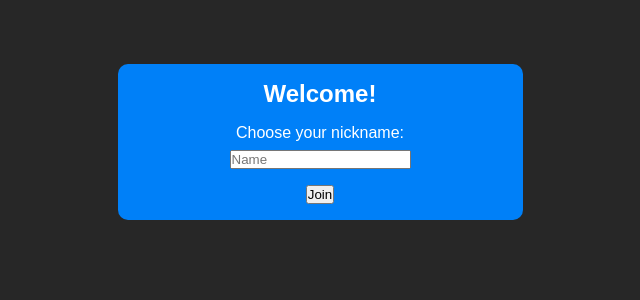
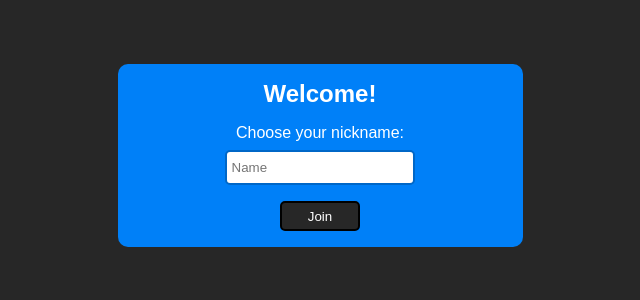
Before and after one commit to franciscochiarino/chat-app, a React (Create React App) app in the folder client/: page / in a window 1280 px wide. Shown: the top 300 px of the page, without its empty margins (320-960 px from the left). Built offline with nearby package versions, Linux system fonts and the light colour scheme; no server answers.

Commit message:
Ready to merge

```diff
--- a/client/src/components/input/Input.js
+++ b/client/src/components/input/Input.js
@@ -19,7 +19,12 @@ export default function Input({ text, setText, sendMessage }) {
         <form onSubmit={sendMessage} className="chat-form">
           <button type="button" className="emoji-btn" onClick={handleEmojiWindow}><Emoji emoji={{ id: 'grinning'}} size={20} /></button>
           {/* <input type="text" placeholder="Type a message..." value={text} onChange={(e) => setText(e.target.value)} /> */}
-          <TextareaAutosize className="textarea-autosize" style={{ minHeight: 20, maxHeight: 70, resize: 'none' }} placeholder="Type a message..." value={text} onChange={(e) => setText(e.target.value)} />
+          <TextareaAutosize className="textarea-autosize"
+            onKeyPress={e => e.key === 'Enter' ? sendMessage(e) : null}
+            style={{ minHeight: 20, maxHeight: 70, resize: 'none' }}
+            placeholder="Type a message..."
+            value={text}
+            onChange={(e) => setText(e.target.value)} />
           <button type="submit" onClick={() => setEmojiWindow(false)}>Send</button>
         </form>
       </div>
--- a/client/src/components/input/_input.scss
+++ b/client/src/components/input/_input.scss
@@ -22,6 +22,7 @@
     margin: 0 0.4rem;
     font-size: 0.9rem;
     padding: 0.5rem 0.3rem;
+    font-family: Arial;
   }
   .emoji-btn {
     width: 10%;
--- a/client/src/components/join/Join.js
+++ b/client/src/components/join/Join.js
@@ -4,6 +4,9 @@ export default function Join({setName}) {
   const [nameInput, setNameInput] = useState('');
 
   const handleSubmit = e => {
+    if (nameInput.length > 15) {
+      return alert(`Please pick a name that's shorter than 15 characters.`)
+    }
     e.preventDefault();
     setName(nameInput);
     sessionStorage.setItem('name', nameInput);
@@ -16,7 +19,7 @@ export default function Join({setName}) {
         <label htmlFor="name">Choose your nickname:
           <input required type="text" placeholder="Name" value={nameInput} onChange={(e) => setNameInput(e.target.value)} />
         </label>
-        <button type="submit">Join</button>
+        <button className="join-btn" type="submit">Join</button>
       </form>
     </div>
   )
--- a/client/src/components/join/_join.scss
+++ b/client/src/components/join/_join.scss
@@ -23,7 +23,24 @@
 
      input {
        margin-top: .5rem;
+       padding: 0.5rem 0.3rem;
+       font-family: Arial;
+       border-radius: 5px;
+       border: 2px solid $dark-blue;
+
+       &:focus {
+        outline: none;
+       }
      }
+   }
+
+   .join-btn {
+     width: 80px;
+     height: 30px;
+     color: #fff;
+     background: #272727;
+     border: 2px solid #000;
+     border-radius: 5px;
    }
  }
 }
--- a/client/src/components/message/Message.js
+++ b/client/src/components/message/Message.js
@@ -1,7 +1,6 @@
-import React from 'react'
+import React from 'react';
 
 export default function Message({ message: { user, text }, name }) {
-  // const [isSentByUser, setIsSentByUser] = useState(false);
   const trimmedUser = user.trim();
   const sanitizedUser = trimmedUser[0].toLocaleUpperCase() + user.substring(1).toLocaleLowerCase();
   const trimmedName = name.trim();
```
Also changed, not shown: client/src/icons/close.png (added).
